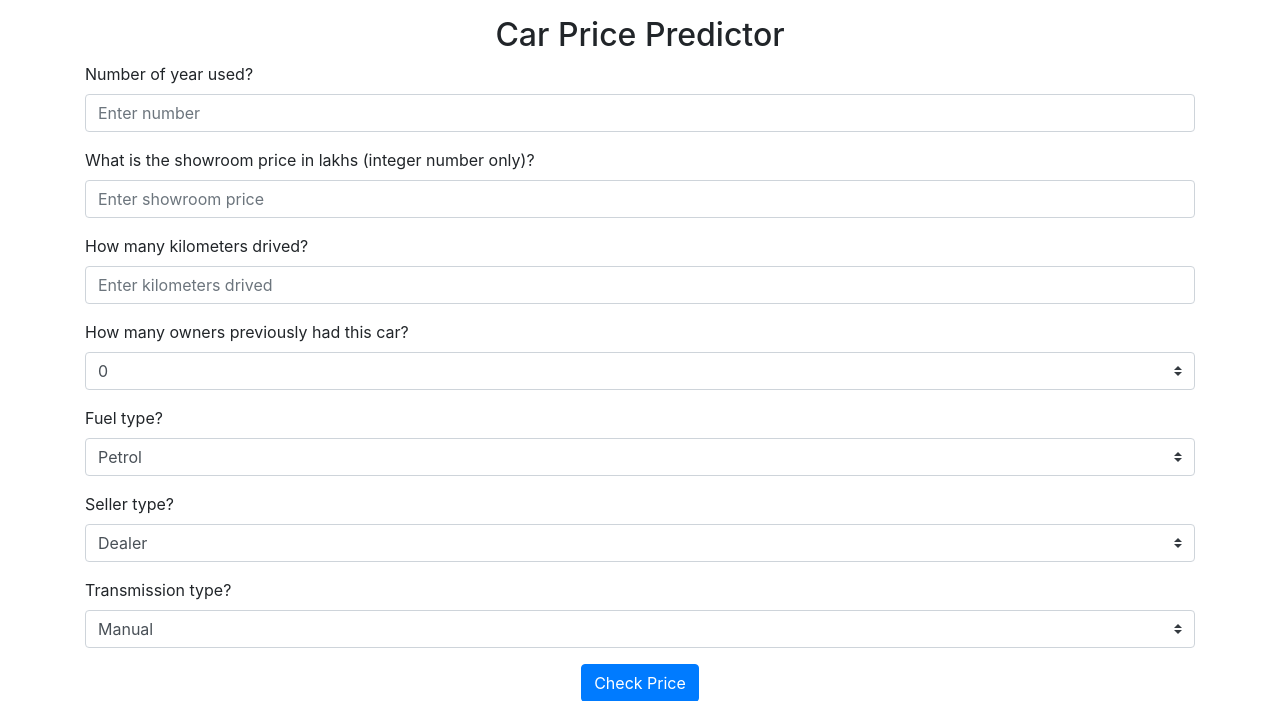
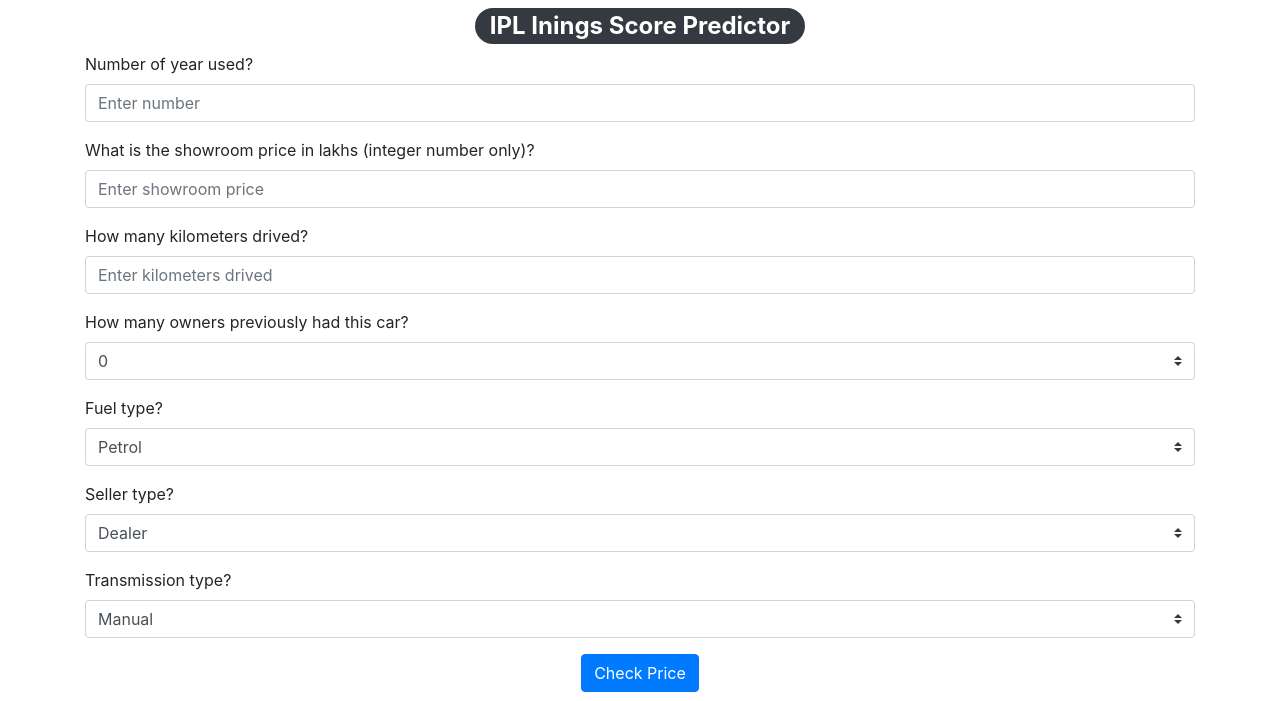
Before and after one commit to ManishGautam001/CarPricePrediction, a Flask app: page / in a window 1280 px wide. Shown: the part 56-757 px from the top of the page. Run offline with Flask 2, Linux system fonts and the light colour scheme; parts of the project's set-up code (start-up, migrations or seed data) failed here and were passed over.

Commit message:
Update index.html

```diff
--- a/templates/index.html
+++ b/templates/index.html
@@ -46,9 +46,12 @@
     </div>
   </nav>
 
+  <h2 class="text-center mt-1"><span class="badge badge-pill badge-dark">IPL Inings Score Predictor</span></h2>
+
+
 
   <div class="container">
-    <h2 class="text-center mt-3">Car Price Predictor</h2>
+
 
     <form action="{{ url_for('predict')}}" method="POST">
       <div class="form-group">
```
